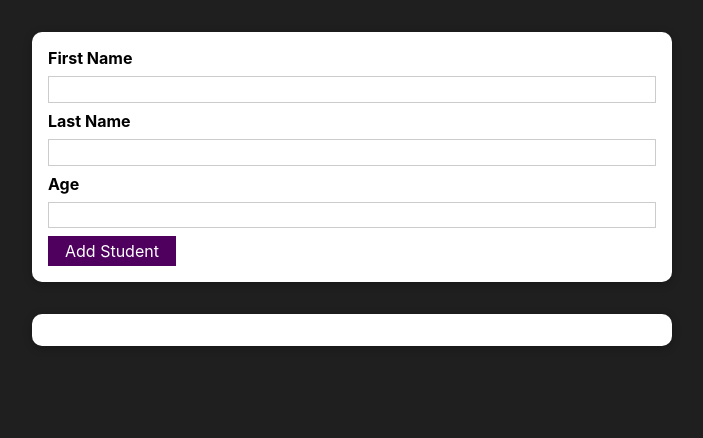
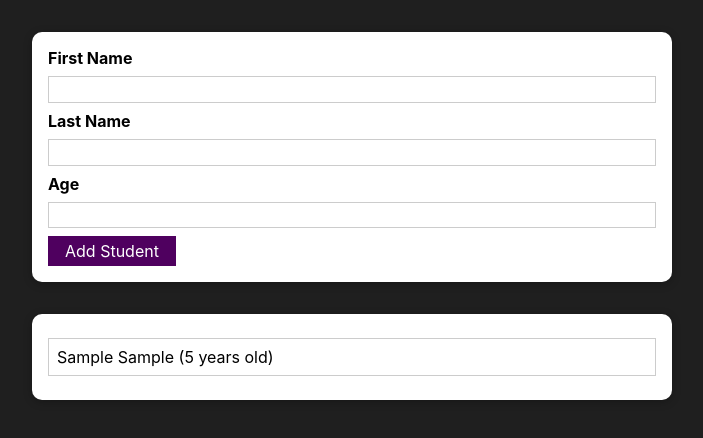
Before and after one commit to mashu2n/student-roster, a React (Create React App) app: page / in a window 1280 px wide. Both pictures are taken after typing "Sample", "Sample", "5" into the empty fields and a click on the button "Add Student". Shown: the top 438 px of the page, without its empty margins (288-991 px from the left). Built offline with nearby package versions, Linux system fonts and the light colour scheme.

Commit message:
managing list of users through state

```diff
--- a/src/App.js
+++ b/src/App.js
@@ -1,13 +1,29 @@
-import React from "react";
+import React, { useState } from "react";
 
 import AddStudents from "./Components/Students/AddStudents";
 import StudentsList from "./Components/Students/StudentsList";
 
 function App() {
+  const [studentsList, setStudentsList] = useState([]);
+
+  const addStudentHandler = (studentFirstName, studentLastName, studentAge) => {
+    setStudentsList((prevStudentsList) => {
+      return [
+        ...prevStudentsList,
+        {
+          firstName: studentFirstName,
+          lastName: studentLastName,
+          age: studentAge,
+          id: Math.random().toString(),
+        },
+      ];
+    });
+  };
+
   return (
     <div>
-      <AddStudents />
-      <StudentsList students={[]} />
+      <AddStudents onAddStudent={addStudentHandler} />
+      <StudentsList students={studentsList} />
     </div>
   );
 }
--- a/src/Components/Students/AddStudents.js
+++ b/src/Components/Students/AddStudents.js
@@ -23,7 +23,7 @@ const AddStudents = (props) => {
     if (+enteredStudentAge < 1) {
       return;
     }
-    console.log(
+    props.onAddStudent(
       enteredStudentFirstName,
       enteredStudentLastName,
       enteredStudentAge
@@ -49,16 +49,16 @@ const AddStudents = (props) => {
   return (
     <Card className={classes.input}>
       <form onSubmit={addStudentHandler}>
-        <label htmlFor="first name">First Name</label>
+        <label htmlFor="firstName">First Name</label>
         <input
-          id="first name"
+          id="firstName"
           type="text"
           value={enteredStudentFirstName}
           onChange={studentFirstNameChangeHandler}
         />
-        <label htmlFor="last name">Last Name</label>
+        <label htmlFor="lastName">Last Name</label>
         <input
-          id="last name"
+          id="lastName"
           type="text"
           value={enteredStudentLastName}
           onChange={studentLastNameChangeHandler}
--- a/src/Components/Students/StudentsList.js
+++ b/src/Components/Students/StudentsList.js
@@ -9,8 +9,8 @@ const StudentsList = (props) => {
     <Card className={classes.students}>
       <ul>
         {props.students.map((student) => (
-          <li>
-            {student.fname} {student.lname} ({student.age} years old)
+          <li key={student.id}>
+            {student.firstName} {student.lastName} ({student.age} years old)
           </li>
         ))}
       </ul>
```
